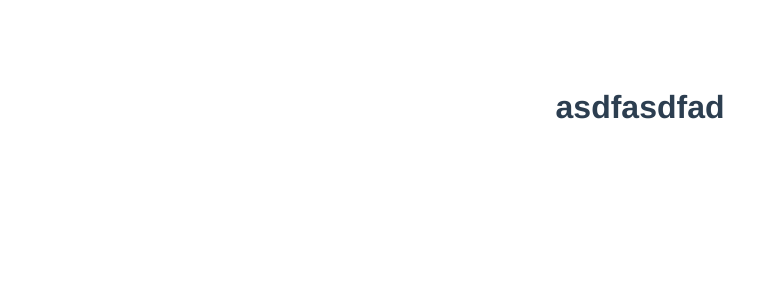
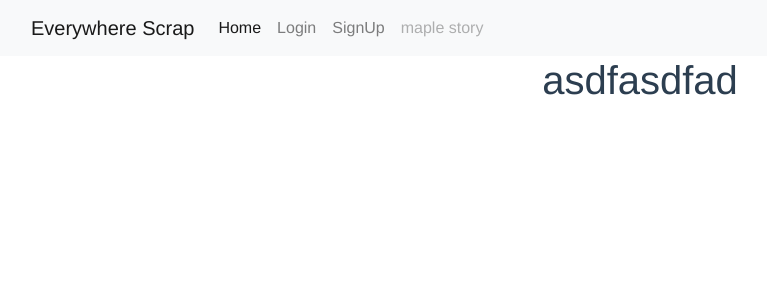
Before and after one commit to Ya-kuku/Everywhere_Scrap, a Vue app in the folder frontend/: page / in a window 1280 px wide. Shown: the top 300 px of the page, without its empty margins (0-767 px from the left). Built offline with nearby package versions, Linux system fonts and the light colour scheme.

Commit message:
0127_base_front_code

```diff
--- a/frontend/public/index.html
+++ b/frontend/public/index.html
@@ -5,13 +5,20 @@
     <meta http-equiv="X-UA-Compatible" content="IE=edge">
     <meta name="viewport" content="width=device-width,initial-scale=1.0">
     <link rel="icon" href="<%= BASE_URL %>favicon.ico">
+    <link rel="stylesheet" href="https://stackpath.bootstrapcdn.com/bootstrap/4.5.2/css/bootstrap.min.css" integrity="sha384-JcKb8q3iqJ61gNV9KGb8thSsNjpSL0n8PARn9HuZOnIxN0hoP+VmmDGMN5t9UJ0Z" crossorigin="anonymous">
+    <script src="https://kit.fontawesome.com/3959ccbafa.js" crossorigin="anonymous"></script>
     <title><%= htmlWebpackPlugin.options.title %></title>
+
   </head>
   <body>
+
     <noscript>
       <strong>We're sorry but <%= htmlWebpackPlugin.options.title %> doesn't work properly without JavaScript enabled. Please enable it to continue.</strong>
     </noscript>
     <div id="app"></div>
     <!-- built files will be auto injected -->
+    <script src="https://code.jquery.com/jquery-3.5.1.slim.min.js" integrity="sha384-DfXdz2htPH0lsSSs5nCTpuj/zy4C+OGpamoFVy38MVBnE+IbbVYUew+OrCXaRkfj" crossorigin="anonymous"></script>
+    <script src="https://cdn.jsdelivr.net/npm/popper.js@1.16.1/dist/umd/popper.min.js" integrity="sha384-9/reFTGAW83EW2RDu2S0VKaIzap3H66lZH81PoYlFhbGU+6BZp6G7niu735Sk7lN" crossorigin="anonymous"></script>
+    <script src="https://stackpath.bootstrapcdn.com/bootstrap/4.5.2/js/bootstrap.min.js" integrity="sha384-B4gt1jrGC7Jh4AgTPSdUtOBvfO8shuf57BaghqFfPlYxofvL8/KUEfYiJOMMV+rV" crossorigin="anonymous"></script>
   </body>
 </html>
--- a/frontend/src/App.vue
+++ b/frontend/src/App.vue
@@ -1,11 +1,22 @@
 <template>
   <div id="app">
-    <div id="nav">
-    </div>
+    <Header :isHeader="isHeader">
+
+    </Header>
     <router-view/>
   </div>
 </template>
 
+<script>
+import Header from './components/Header'
+// import constants from '@/lib/constants'
+export default {
+    name: 'App',
+    components: {
+      Header
+    },
+}
+</script>
 <style>
 #app {
   font-family: Avenir, Helvetica, Arial, sans-serif;
--- /dev/null
+++ b/frontend/src/components/Header.vue
@@ -0,0 +1,31 @@
+<template>
+  <nav class="navbar navbar-expand-lg navbar-light bg-light">
+  <div class="container-fluid">
+    <a class="navbar-brand" href="#">Everywhere Scrap</a>
+    <button class="navbar-toggler" type="button" data-bs-toggle="collapse" data-bs-target="#navbarNavAltMarkup" aria-controls="navbarNavAltMarkup" aria-expanded="false" aria-label="Toggle navigation">
+      <span class="navbar-toggler-icon"></span>
+    </button>
+    <div class="collapse navbar-collapse" id="navbarNavAltMarkup">
+      <div class="navbar-nav">
+        <a class="nav-link active" aria-current="page" href="/">Home</a>
+        <a class="nav-link" href="/user/login">Login</a>
+        <a class="nav-link" href="/user/signup">SignUp</a>
+        <a class="nav-link disabled" href="#" tabindex="-1" aria-disabled="true">maple story</a>
+      </div>
+    </div>
+  </div>
+</nav>
+</template>
+
+<script>
+
+// import axios from "axios";
+// import constats from '@/lib/contstans'
+export default {
+
+}
+</script>
+
+<style>
+
+</style>
--- a/frontend/src/lib/constants.js
+++ b/frontend/src/lib/constants.js
@@ -3,5 +3,9 @@
     SERVER_URL: "http://localhost:8080",
     URL_type: {
         MAIN: "main",
+        USER : {
+            SIGNUP : "signup",
+            LOGIN : "login",
+        },
     }
 }
--- a/frontend/src/router/index.js
+++ b/frontend/src/router/index.js
@@ -3,6 +3,9 @@
 import constants from '../lib/constants.js'
 
 import Main from '../views/main/Main.vue'
+import Login from '../views/user/Login.vue'
+import Signup from '../views/user/Signup.vue'
+
 Vue.use(VueRouter)
 
 const routes = [
@@ -10,6 +13,16 @@
     path: '/',
     name: constants.URL_type.MAIN,
     component: Main,
+  },
+  {
+    path: '/user/login',
+    name: constants.URL_type.USER.LOGIN,
+    component: Login,
+  },
+  {
+    path: '/user/signup',
+    name: constants.URL_type.USER.SIGNUP,
+    component: Signup,
   },
 ]
 
--- /dev/null
+++ b/frontend/src/views/user/Login.vue
@@ -0,0 +1,15 @@
+<template>
+    <div>
+        maple story
+    </div>
+</template>
+
+<script>
+export default {
+
+}
+</script>
+
+<style>
+
+</style>
--- /dev/null
+++ b/frontend/src/views/user/Signup.vue
@@ -0,0 +1,15 @@
+<template>
+  <div>
+      오타 안날거 같냐?
+  </div>
+</template>
+
+<script>
+export default {
+    name: 'Signup'
+}
+</script>
+
+<style>
+
+</style>
```
Also changed, not shown: 1 other file (tests, documents, lock files or other folders).
